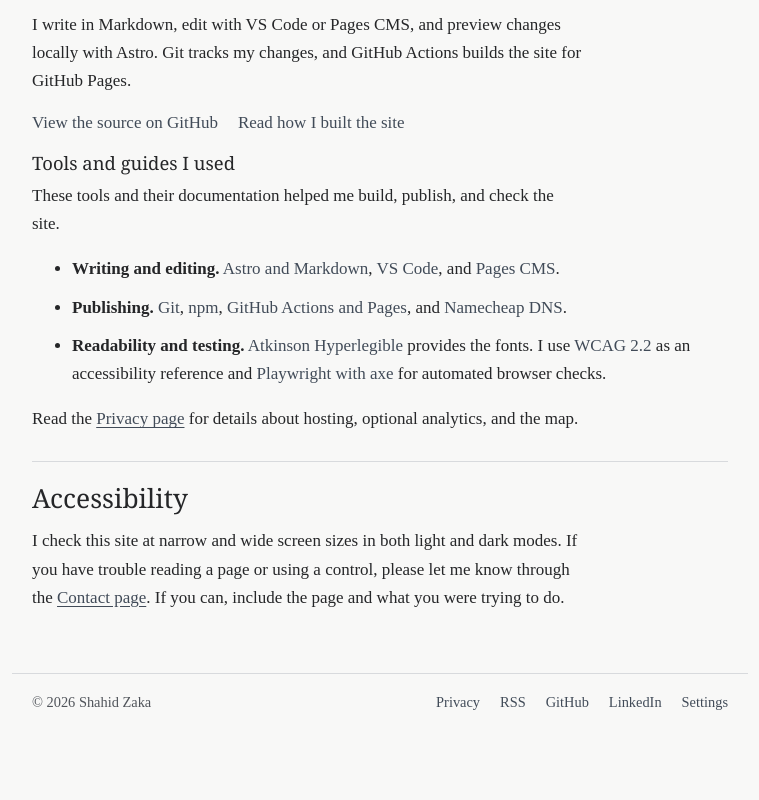
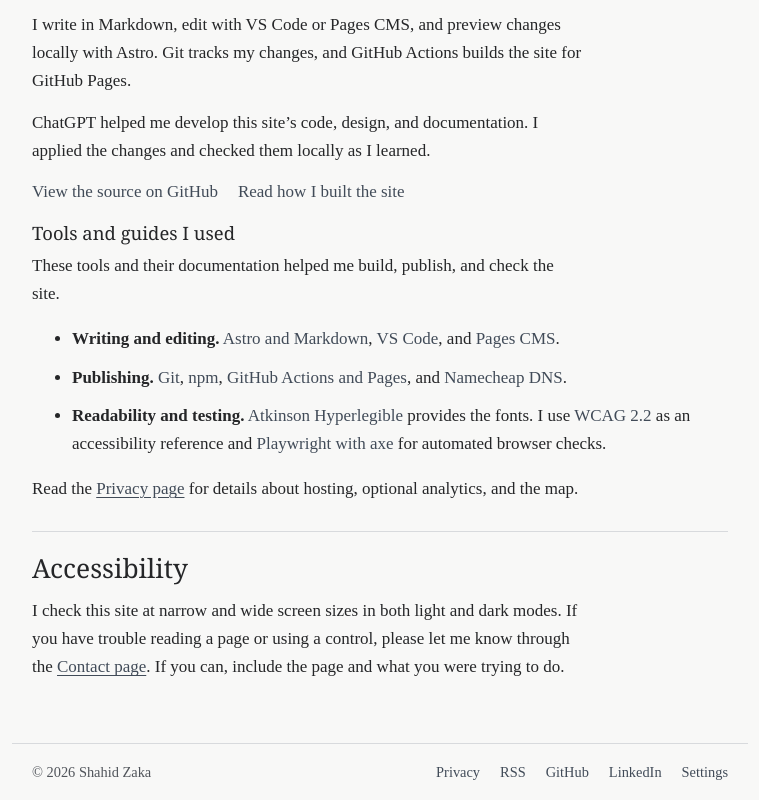
Before and after one commit to szaka/it-career-site, an Astro site: page /about in a window 1280 px wide. Shown: the part 987-1787 px from the top of the page, without its empty margins (260-1019 px from the left). Before the commit the page ends 1718 px from the top, so only its background shows below. Built offline with nearby package versions, Linux system fonts and the light colour scheme; Astro itself is replaced by a stand-in of ours.

Commit message:
Acknowledge development assistance on About

```diff
--- a/src/pages/about.astro
+++ b/src/pages/about.astro
@@ -46,6 +46,7 @@ const base = import.meta.env.BASE_URL.replace(/\/$/, '');
       locally with Astro. Git tracks my changes, and GitHub Actions builds
       the site for GitHub Pages.
     </p>
+    <p>ChatGPT helped me develop this site’s code, design, and documentation. I applied the changes and checked them locally as I learned.</p>
     <p class="portfolio-links">
       <a href="https://github.com/szaka/it-career-site">View the source on GitHub</a>
       <a href={`${import.meta.env.BASE_URL.replace(/\/$/, '')}/projects/astro-portfolio/`}>Read how I built the site</a>
```
